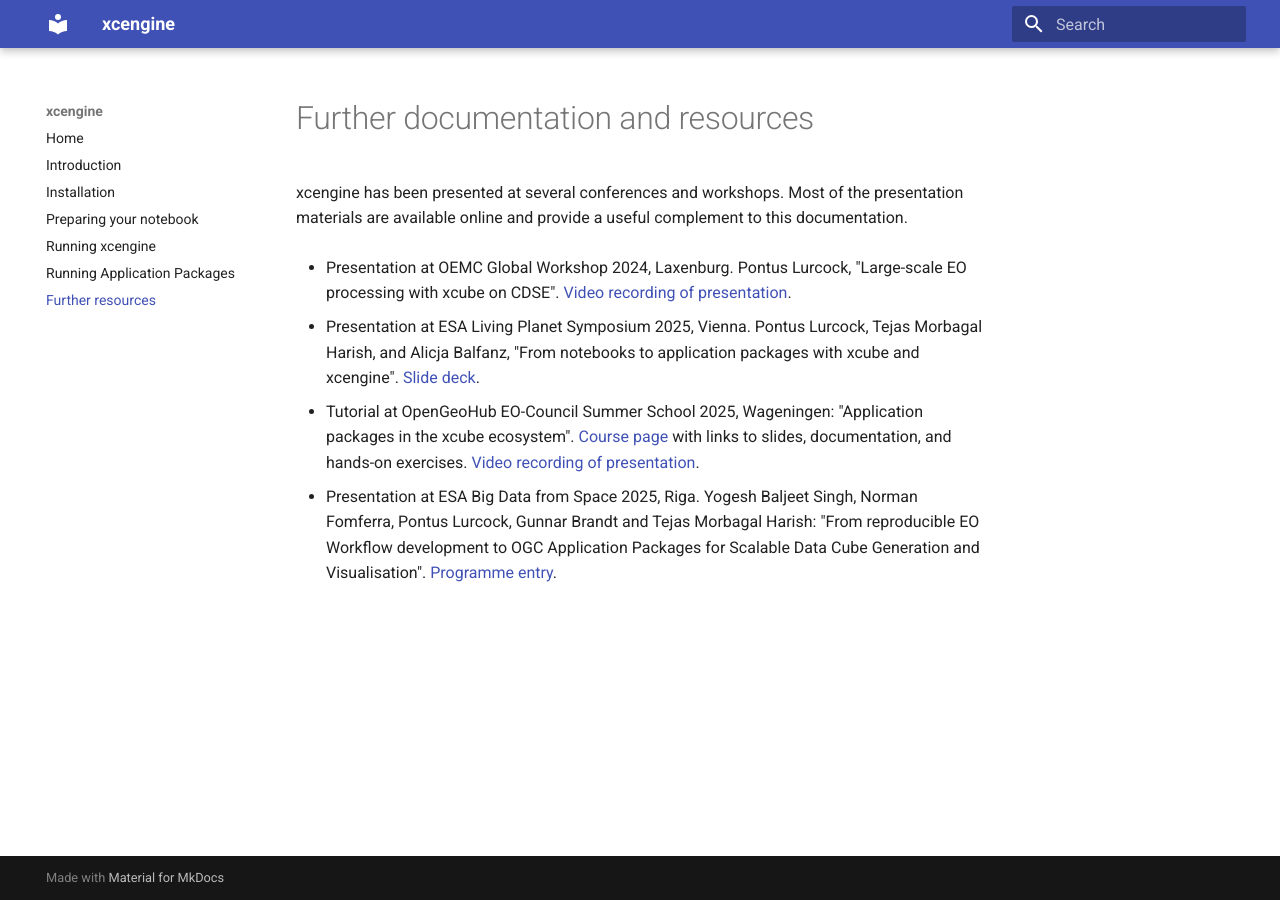
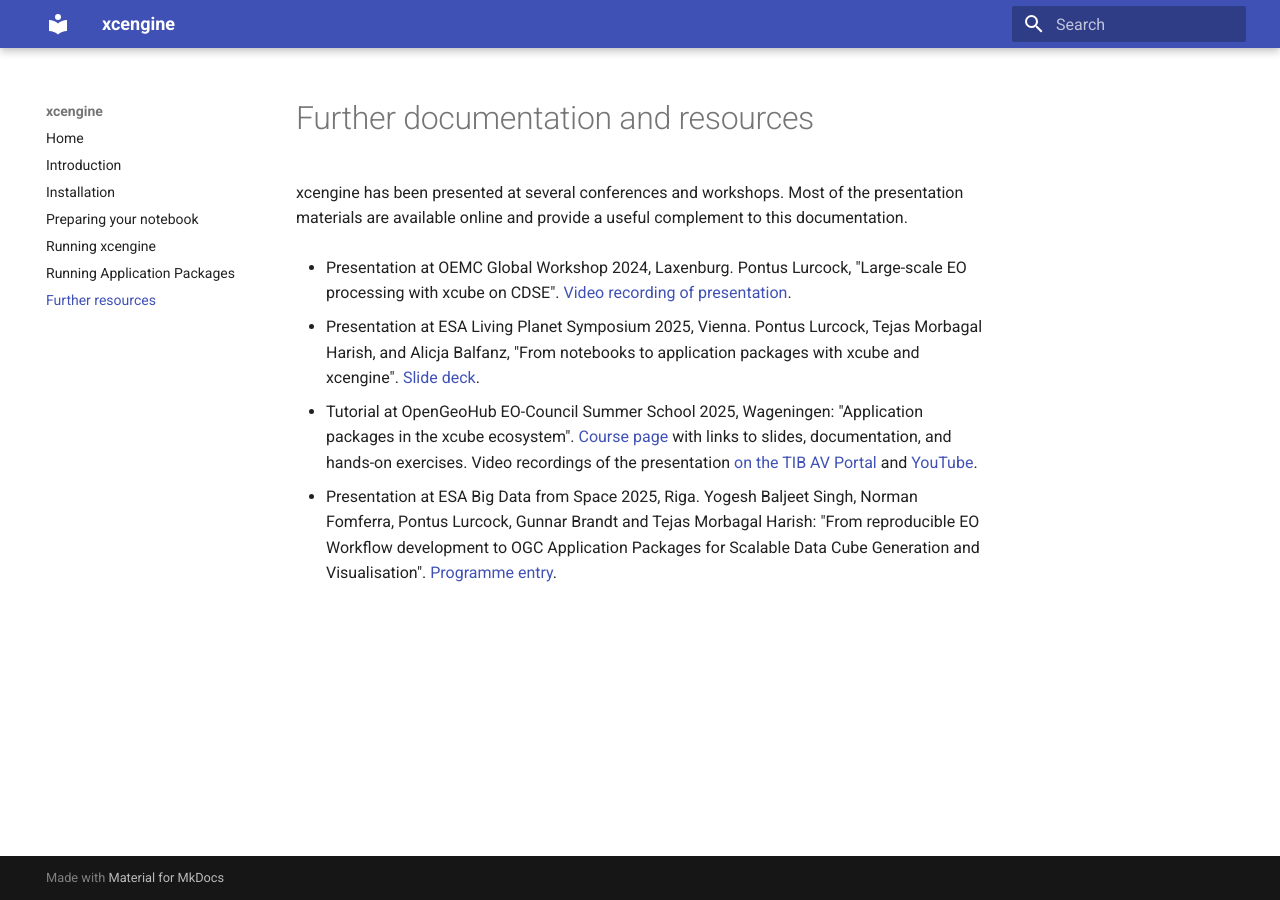
Before and after one commit to xcube-dev/xcengine, an MkDocs documentation site: the page built from docs/resources.md, in a window 1280 px wide. Built offline with MkDocs 1.6.1 and Material for MkDocs 9.7.7, drawn with Linux system fonts in a browser that asks for light colours.

Commit message:
Add TIB AV portal link for Summer School video

```diff
--- a/docs/resources.md
+++ b/docs/resources.md
@@ -17,7 +17,7 @@ Pontus Lurcock, Tejas Morbagal Harish, and Alicja Balfanz,
 "Application packages in the xcube ecosystem".
 [Course page](https://xcube-dev.github.io/summerschool25/) with links to
 slides, documentation, and hands-on exercises.
-[Video recording of presentation](https://www.youtube.com/watch?v=b3BdOE3mJZU).
+Video recordings of the presentation [on the TIB AV Portal](https://av.tib.eu/media/72374) and [YouTube](https://www.youtube.com/watch?v=b3BdOE3mJZU).
 
 - Presentation at ESA Big Data from Space 2025, Riga.
 Yogesh Baljeet Singh, Norman Fomferra, Pontus Lurcock, Gunnar Brandt and
```
